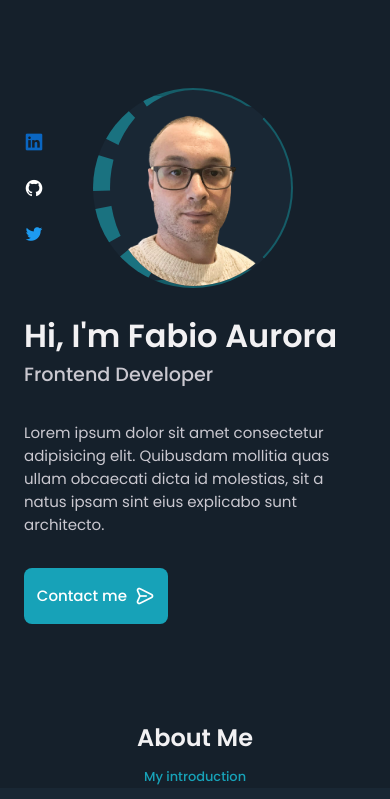
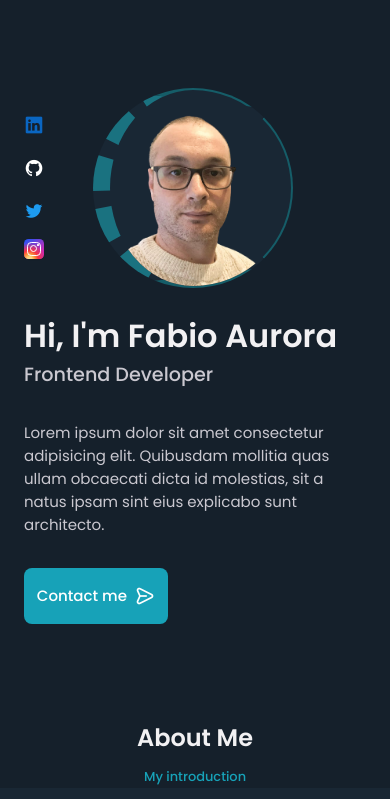
Before and after one commit to FabioAurora/Portfolio, a plain HTML site: page index.html in a window 390 px wide. Shown: the top 799 px of the page. Drawn offline with nearby package versions, Linux system fonts and the light colour scheme.

Commit message:
Added instagram logo
Added the instagram logo into social links, and removed the phone optionj from the contact form

```diff
--- a/css/style.css
+++ b/css/style.css
@@ -300,6 +300,8 @@ img {
 }
 
 .home_social-icon {
+    width: max-content;
+    height: 27px;
     font-size: 1.25rem;
     color: var(--button-color);
 }
@@ -321,6 +323,62 @@ img {
 .home__social--linkedin {
     color: #0A66C2;
 }
+
+/* ======= instagram logo ===== */
+.instagram-logo {
+    position: relative;
+    width: 20px;
+    height: 20px;
+    overflow: hidden;
+    background: linear-gradient(145deg, #3051F1 10%, #C92BB7 70%) no-repeat;
+    border-radius: 4.60966543px;
+    box-shadow: 0px 0.14869888px 0.66914498px rgba(0, 0, 0, 0.25);
+  }
+  .instagram-logo:before {
+    position: absolute;
+    top: 0;
+    left: 0;
+    right: 0;
+    bottom: 0;
+    display: block;
+    content: '';
+    background: radial-gradient(circle farthest-corner at 28% 100%, #FCDF8F 0%, #FBD377 10%, #FA8E37 22%, #F73344 35%, rgba(247, 51, 68, 0) 65%) no-repeat;
+  }
+  .instagram-logo,
+  .instagram-logo * {
+    box-sizing: border-box;
+  }
+  .instagram-logo * {
+    position: absolute;
+    display: block;
+  }
+  .instagram-logo > div {
+    top: 2.67657993px;
+    left: 2.67657993px;
+    width: 14.64684015px;
+    height: 14.64684015px;
+    border-radius: 4.23791822px;
+    border: 1.26394052px #ffffff solid;
+  }
+  .instagram-logo > div > div:nth-child(1) {
+    top: 2.34200743px;
+    left: 2.34200743px;
+    width: 7.43494424px;
+    height: 7.43494424px;
+    border-radius: 50%;
+    border: 1.26394052px #ffffff solid;
+  }
+  .instagram-logo > div > div:nth-child(2) {
+    display: block;
+    width: 1.71003717px;
+    height: 1.71003717px;
+    background-color: #ffffff;
+    border-radius: 50%;
+    right: 1.26394052px;
+    top: 1.26394052px;
+  }
+
+
 
 
 .home_img-container {
--- a/index.html
+++ b/index.html
@@ -91,6 +91,10 @@
 
                         <a href="https://twitter.com/fabioaurora1" target="_blank" class="home_social-icon home__social-twitter">
                             <i class="uil uil-twitter"></i>
+                        </a>
+
+                        <a href="https://www.instagram.com/FabioAuroraDev/" target="_blank" class="home_social-icon logo-preview">
+                            <div class="instagram-logo"><div><div></div><div></div></div></div>
                         </a>
                     </div><!-- home__social-links -->
 
@@ -229,19 +233,11 @@
 
         <div class="contact_container container grid">
             <div class="contact_information">
-                <i class="uil uil-phone contact_icon"></i>
-
-                <div>
-                    <h3 class="contact_title">Tel</h3>
-                    <span class="contact_subtitle">44+ 076534253</span>
-                </div>
-            </div>
-            <div class="contact_information">
                 <i class="uil uil-envelope-alt contact_icon"></i>
 
                 <div>
                     <h3 class="contact_title">Email</h3>
-                    <span class="contact_subtitle">fabioauroradeveloper@gmail.com</span>
+                    <span class="contact_subtitle">fabioauroradev@gmail.com</span>
                 </div>
             </div>
             <div class="contact_information">
```
